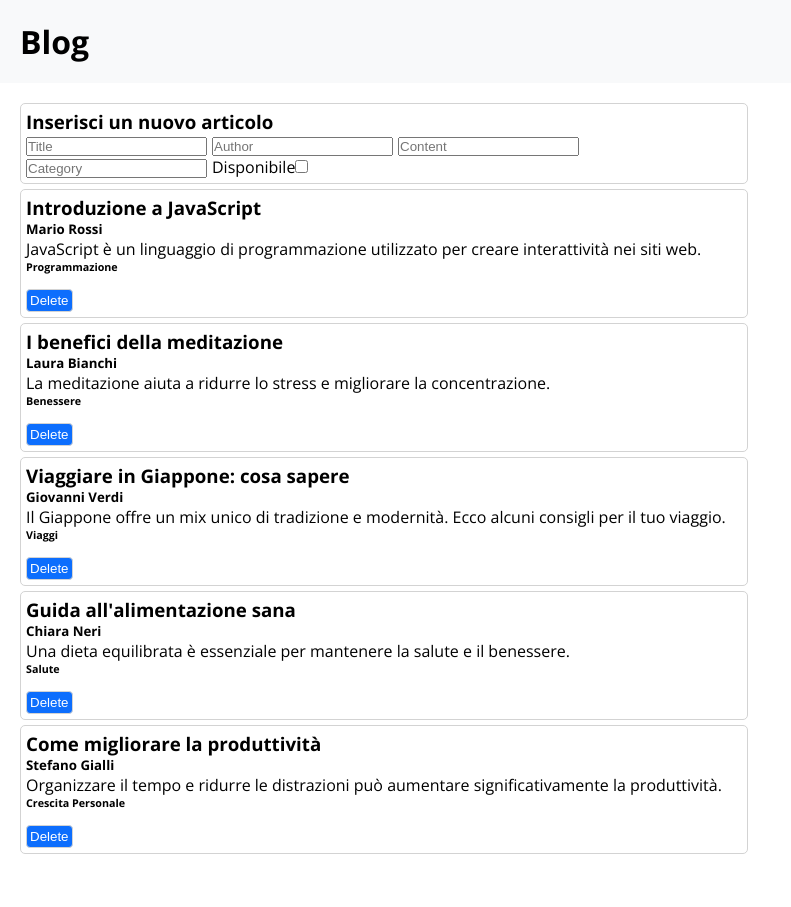
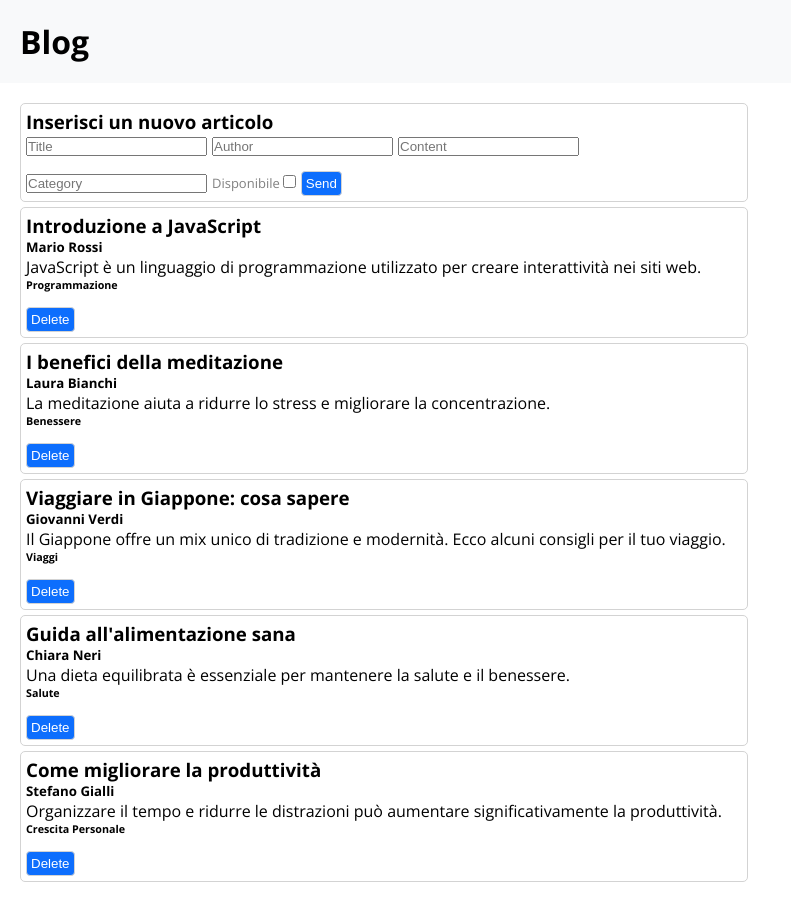
Before and after one commit to penso996/react-form-multifield, a React (Vite) app: page / in a window 1280 px wide. Shown: the whole page, without its empty margins (0-791 px from the left). Before the commit the page ends 879 px from the top, so only its background shows below. Built offline with nearby package versions, Linux system fonts and the light colour scheme; a web font is replaced by a local one.

Commit message:
added button in form

```diff
--- a/src/index.css
+++ b/src/index.css
@@ -36,7 +36,7 @@ button {
   background-color: rgba(13, 110, 253, 255);
   border: solid 1px lightgray;
   color: white;
-  padding: 3px;
+  padding: 4px;
   border-radius: 4px;
   cursor: pointer;
 }
@@ -44,3 +44,9 @@ button {
 input {
   margin-right: 5px;
 }
+
+label {
+  font-size: 13px;
+  color: gray;
+  margin-right: 3px;
+}
--- a/src/page_components/Main.jsx
+++ b/src/page_components/Main.jsx
@@ -1,6 +1,5 @@
 // Main.jsx
 import { useState } from "react";
-
 
 // Initial posts array
 const initialBlogPosts = [
@@ -85,32 +84,28 @@ export default function Main() {
 
                 <form>
                     {/* form for blog post title */}
-                    <input
-                        type="text"
+                    <input type="text"
                         name="title"
                         onChange={handleFormData}
                         value={formData.title}
                         placeholder="Title"
                     />
                     {/* form for blog post author */}
-                    <input
-                        type="text"
+                    <input type="text"
                         name="author"
                         onChange={handleFormData}
                         value={formData.author}
                         placeholder="Author"
                     />
                     {/* form for blog post content */}
-                    <input
-                        type="text"
+                    <input type="text"
                         name="content"
                         onChange={handleFormData}
                         value={formData.content}
                         placeholder="Content"
                     />
                     {/* form for blog post category */}
-                    <input
-                        type="text"
+                    <input type="text"
                         name="category"
                         onChange={handleFormData}
                         value={formData.category}
@@ -118,13 +113,13 @@ export default function Main() {
                     />
                     {/* checkbox for availability */}
                     <label htmlFor="available">Disponibile</label>
-                    <input
-                        type="checkbox"
+                    <input type="checkbox"
                         name="available"
                         checked={formData.available}
                         onChange={handleFormData}
                         id="available"
                     />
+                    <button>Send</button>
 
                 </form>
 
```
